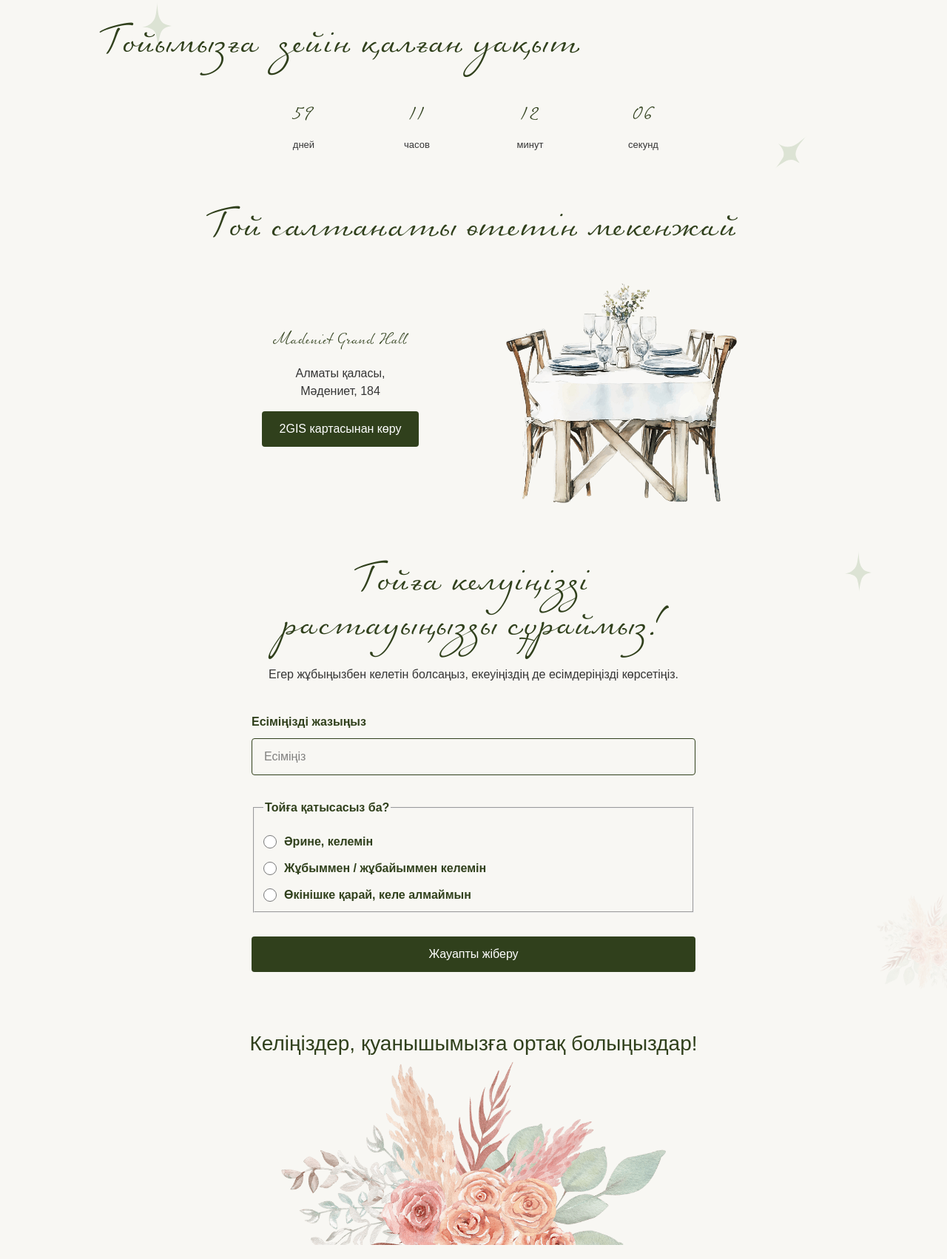
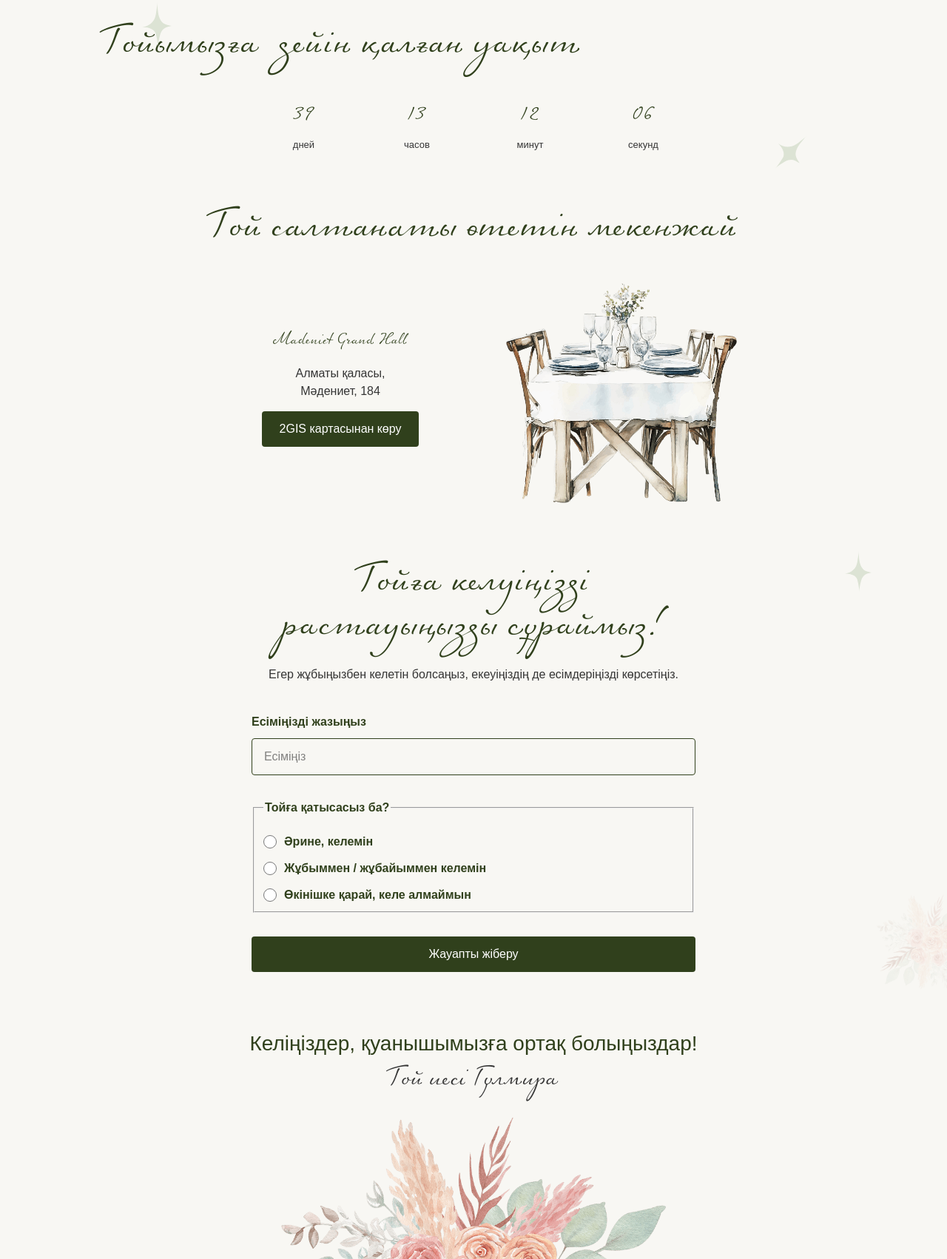
Before and after one commit to Ai-sara/wedding-invitation, a website built with Vite: page index.html in a window 1280 px wide. Shown: the part 2715-4417 px from the top of the page at 74% size. Built offline with nearby package versions, Linux system fonts and the light colour scheme; a web font is replaced by a local one.

Commit message:
changing date

```diff
--- a/index.html
+++ b/index.html
@@ -240,7 +240,7 @@
         </p>
 
         <p class="event-date__weekday">
-          Жексенбі · 17:00
+          Жексенбі · 18:00
         </p>
 
         <div class="calendar">
@@ -554,6 +554,9 @@
       <p class="footer__text">
         Келіңіздер, қуанышымызға ортақ болыңыздар!
       </p>
+      <p class="footer__text-main">
+        Той иесі Гүлмира
+      </p>
       <img
               class="footer__flower"
               src="/images/flower.png"
--- a/src/main.js
+++ b/src/main.js
@@ -62,7 +62,7 @@ musicToggle.addEventListener('keydown', (event) => {
 // COUNTDOWN
 // ============================================================
 
-const weddingDate = new Date('2026-10-17T16:00:00')
+const weddingDate = new Date('2026-09-27T18:00:00')
 
 const countdownValues = {
     days: document.querySelector('[data-unit="days"]'),
--- a/src/style.css
+++ b/src/style.css
@@ -1259,3 +1259,7 @@ footer {
   }
 
 }
+.footer__text-main{
+  font-family: var(--font-heading);
+  font-size: 50px;
+}
```
